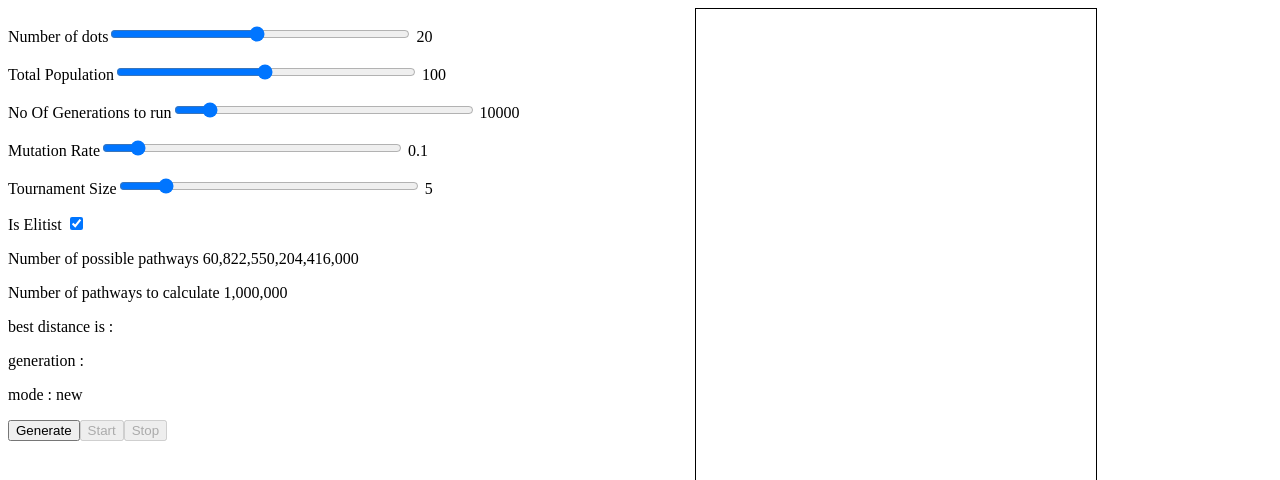
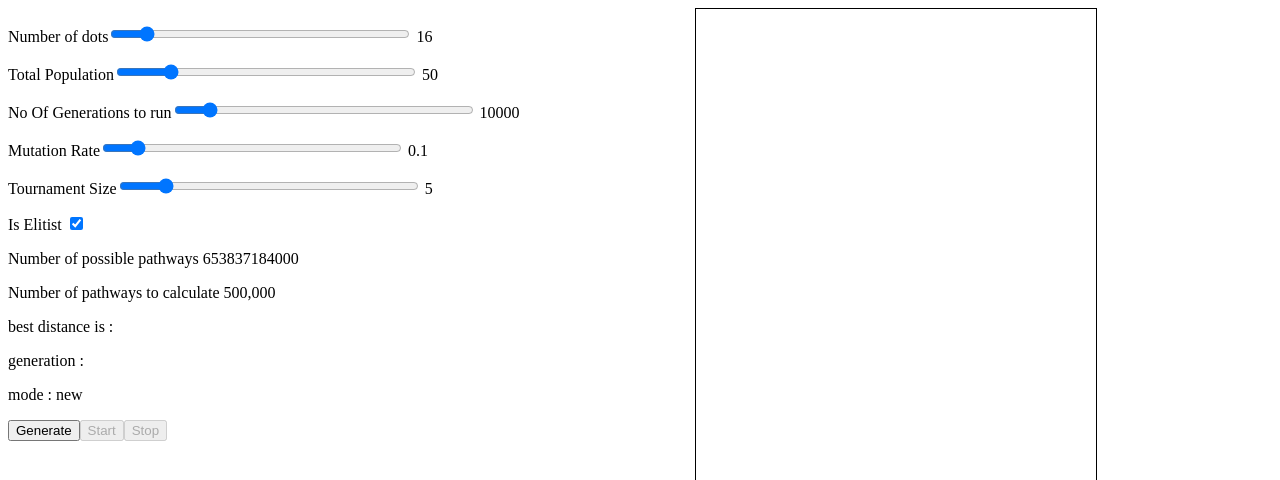
Before and after one commit to waiholiu/travelsalesmen, an Angular app: page / in a window 1280 px wide. Shown: the top 480 px of the page. Built offline with nearby package versions, Linux system fonts and the light colour scheme.

Commit message:
optimise

```diff
--- a/src/app/generation.ts
+++ b/src/app/generation.ts
@@ -5,20 +5,20 @@ import * as _ from 'underscore';
 export class Generation {
 
     paths: Path[] = <Path[]>[];
-    generationNumber : number;
+    generationNumber: number;
 
     constructor(private settingsService: SettingsService) { }
 
     public RunTournament(): Path {
 
-            // var contestants = routes.OrderBy(x => Guid.NewGuid()).Take(HelperClass.tournamentSize);
-            // return contestants.OrderBy(c => c.Fitness).First();
+        // var contestants = routes.OrderBy(x => Guid.NewGuid()).Take(HelperClass.tournamentSize);
+        // return contestants.OrderBy(c => c.Fitness).First();
 
         // randomly pick tournaments
         let contestants = _.first(_.shuffle(this.paths), this.settingsService.tournamentSize);
 
         // get the best one
-        return  _.sortBy(contestants, (p)=>p.Fitness)[0];
+        return _.sortBy(contestants, (p) => p.Fitness)[0];
 
     }
 
@@ -28,6 +28,13 @@ export class Generation {
         return sorted[0];
     }
 
+    public AverageFitness(): number {
+        return _.reduce(this.paths, function (memo, num) {
+            return  memo + num.Fitness();
+        }, 0) / this.paths.length;
+
+    }
+
     public UnFittestPath(): Path {
         let sorted = _.sortBy(this.paths, (p) => p.Fitness() * -1);
         return sorted[0];
--- a/src/app/home/home.component.html
+++ b/src/app/home/home.component.html
@@ -4,11 +4,11 @@
 
         <p>
             <label class="label">Number of dots</label>
-            <input [disabled]="NotInMode(['new', 'generated'])" class="slider" type="range" max="40" min="1" [(ngModel)]="settingService.RouteLength" /> {{settingService.RouteLength}}
+            <input [disabled]="NotInMode(['new', 'generated'])" class="slider" type="range" max="150" min="1" [(ngModel)]="settingService.RouteLength" /> {{settingService.RouteLength}}
             </p>
         <p>
             <label class="label">Total Population</label>
-            <input [disabled]="NotInMode(['new', 'generated'])" class="slider" type="range" max="200" min="1" [(ngModel)]="settingService.TotalPopulation" /> {{settingService.TotalPopulation}}
+            <input [disabled]="NotInMode(['new', 'generated'])" class="slider" type="range" max="300" min="1" [(ngModel)]="settingService.TotalPopulation" /> {{settingService.TotalPopulation}}
             </p>
         <p>
             <label class="label">No Of Generations to run</label>
@@ -31,9 +31,9 @@
             <input type="checkbox" [(ngModel)]="settingService.IsElitist" />
         </p>
 
-        <p> <label class="label"> Number of possible pathways </label> {{noOfCombinations | number}}</p>
+        <p> <label class="label"> Number of possible pathways </label> {{noOfCombinations}}</p>
         <p> <label class="label"> Number of pathways to calculate </label> {{noOfTests | number}}</p>
-        <p> best distance is : {{bestDistance}} </p>
+        <p> best distance is : {{bestDistance | number}} </p>
         <p> generation : {{currentGeneration}} </p>
         <p> mode : {{mode}}</p>
         <p>
--- a/src/app/settings.service.ts
+++ b/src/app/settings.service.ts
@@ -8,7 +8,7 @@ export class SettingsService {
 
   constructor() { }
 
-  public TotalPopulation: number = 100;
+  public TotalPopulation: number = 50;
   public NoOfGenerations: number = 10000;
   public AllDestinations: Destination[];
 
@@ -18,7 +18,7 @@ export class SettingsService {
 
   public MutationRate: number = 0.1;
 
-  public RouteLength: number = 20;
+  public RouteLength: number = 16;
 
   public HalfRouteLength(): number {
     return Math.floor(this.RouteLength / 2);
@@ -62,7 +62,8 @@ export class SettingsService {
     if (Math.random() < this.MutationRate) {
 
       // let noOfPathMutated = Math.floor(Math.random() * this.HalfRouteLength());
-      for (let i = 0; i < 1; i++) {
+      let noOfPathMutated = 3;
+      for (let i = 0; i < noOfPathMutated; i++) {
         let random1 = Math.floor(Math.random() * this.RouteLength);
         let random2 = Math.floor(Math.random() * this.RouteLength);
 
```
